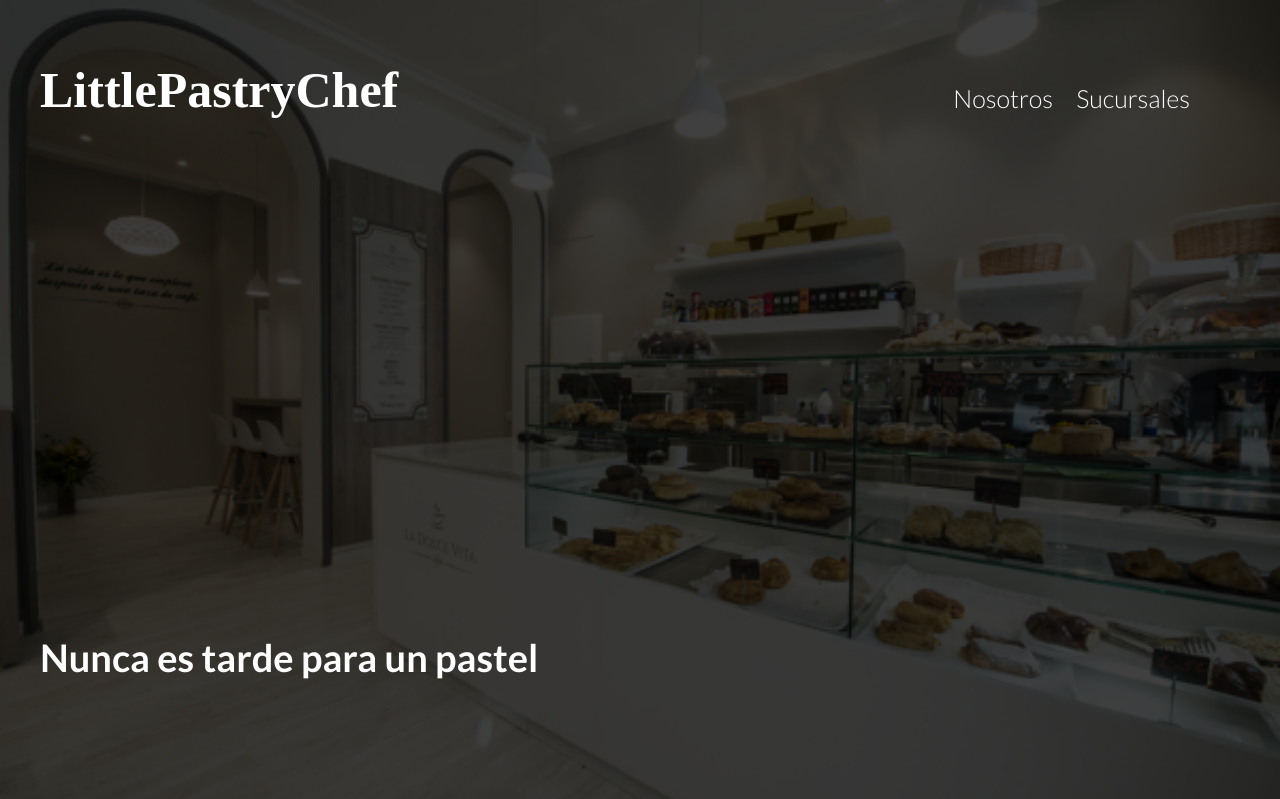
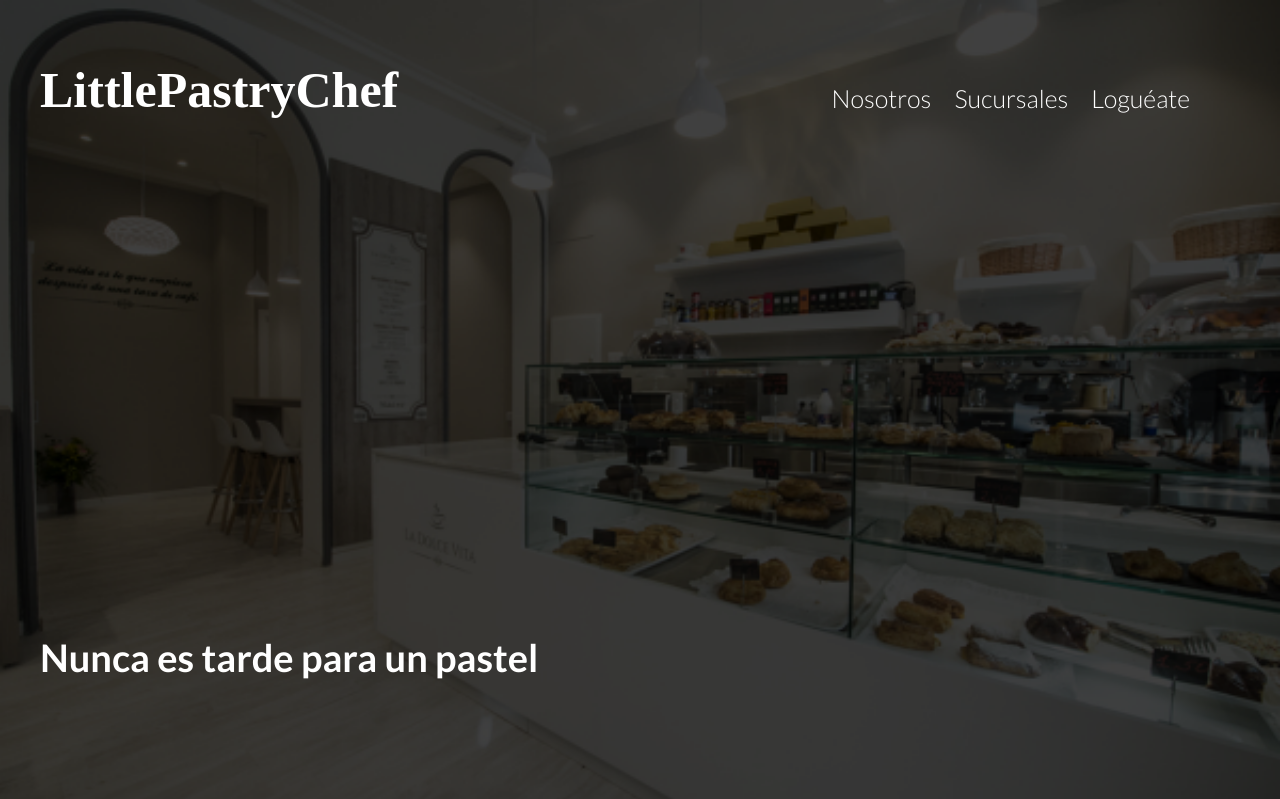
Before and after one commit to SarahAguilar/PASTELERIA, a PHP site: page /Index.php in a window 1280 px wide. Shown: the top 799 px of the page. Run offline with PHP 8.4, Linux system fonts and the light colour scheme.

Commit message:
Update header.php

```diff
--- a/PASTELERIA2.1/includes/templates/header.php
+++ b/PASTELERIA2.1/includes/templates/header.php
@@ -21,6 +21,7 @@
                 <nav id="navegacion" class="navegacion">
                     <a href="nosotros.php">Nosotros</a>
                     <a href="sucursales.php">Sucursales</a>
+                    <a href="registro.php">Loguéate</a>
                 </nav>
             </div>
             <h1>Nunca es tarde para un pastel</h1>
```
